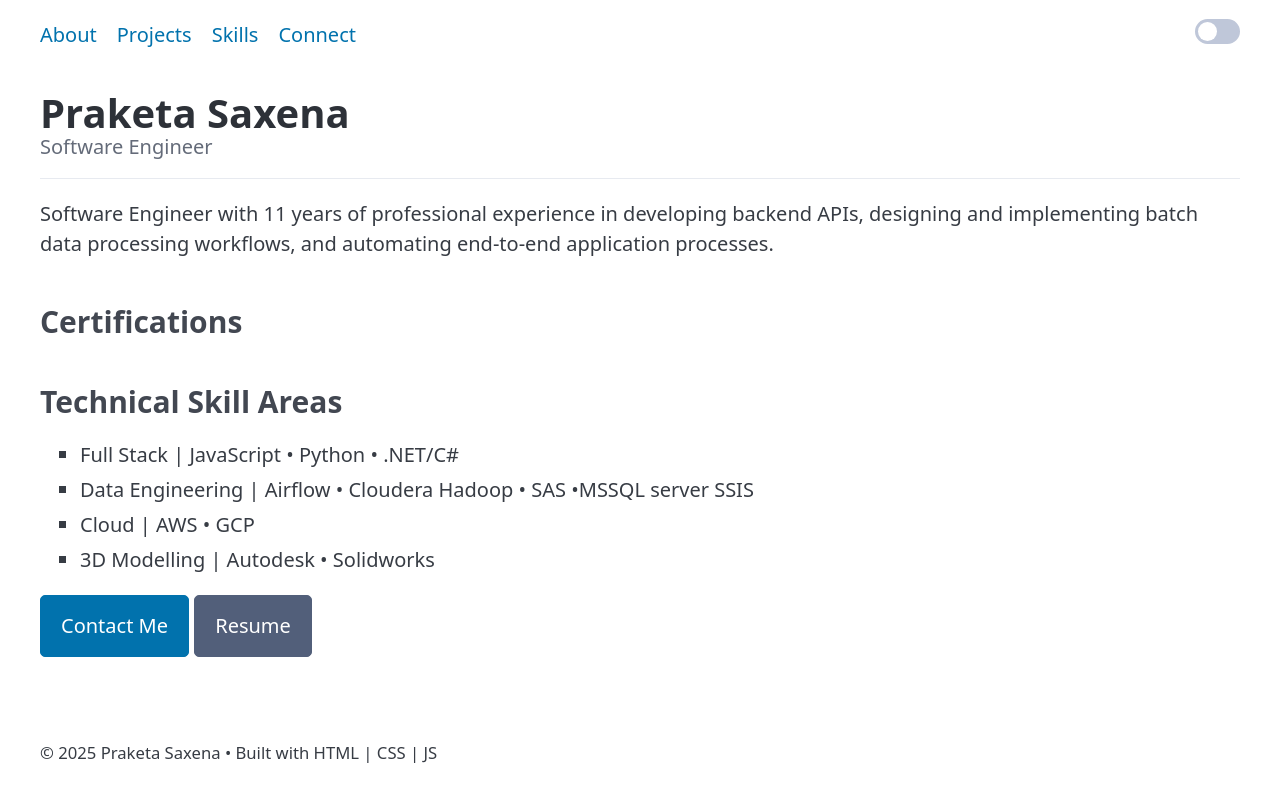
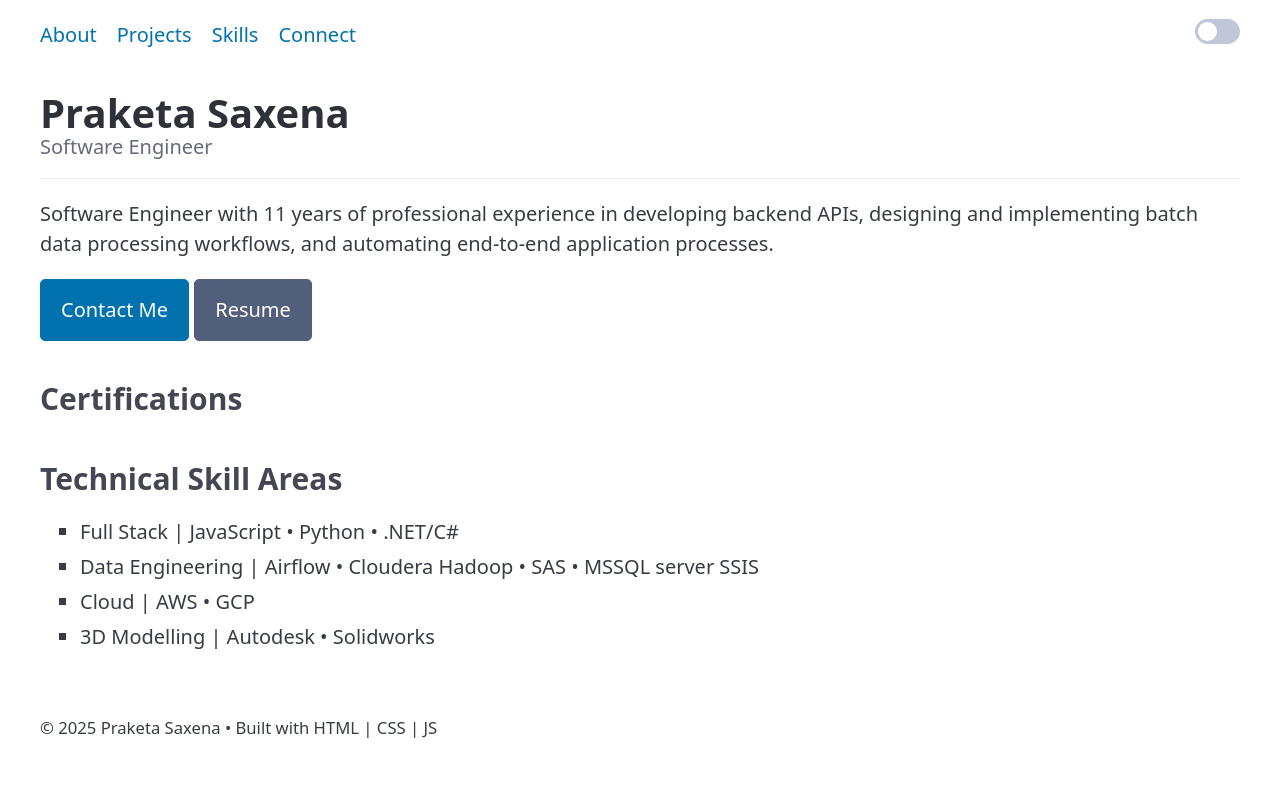
Before and after one commit to kethsaxena/PersonalPortfolio_Website, a website: page index.html in a window 1280 px wide. Drawn offline with nearby package versions, Linux system fonts and the light colour scheme; a script that the page names is missing.

Commit message:
removing bulk from  header class

```diff
--- a/index.html
+++ b/index.html
@@ -40,7 +40,12 @@
       </hgroup>
       <hr>
       <p>Software Engineer with 11 years of professional experience in developing backend APIs, designing and implementing batch data processing workflows, and automating end-to-end application processes.</p>
-      <h3>Certifications</h3>
+      <a href="" role="button">Contact Me</a>
+      <a href="" role="button" class="secondary">Resume</a>
+    </header>
+    <main class="container">
+      <div id="app">
+        <h3>Certifications</h3>
       <ul>
         <div data-iframe-width="150" data-iframe-height="270" data-share-badge-id="377759d7-a174-44db-b4b0-c6f8624aa7e7" data-share-badge-host="https://www.credly.com"></div><script type="text/javascript" async src="//cdn.credly.com/assets/utilities/embed.js"></script>
         <div data-iframe-width="150" data-iframe-height="270" data-share-badge-id="87f160da-1b70-4618-a982-fedd7a622adf" data-share-badge-host="https://www.credly.com"></div><script type="text/javascript" async src="//cdn.credly.com/assets/utilities/embed.js"></script>
@@ -48,15 +53,11 @@
       <h3>Technical Skill Areas</h3>
       <ul>
         <li>Full Stack | JavaScript • Python • .NET/C#</li>
-        <li>Data Engineering | Airflow • Cloudera Hadoop • SAS •MSSQL server SSIS</li>
+        <li>Data Engineering | Airflow • Cloudera Hadoop • SAS • MSSQL server SSIS</li>
         <li>Cloud | AWS  •  GCP </li>
         <li>3D Modelling | Autodesk • Solidworks</li>
       </ul>
-      <a href="" role="button">Contact Me</a>
-      <a href="" role="button" class="secondary">Resume</a>
-    </header>
-    <main class="container">
-      <div id="app"></div>
+      </div>
     </main>
     <!-- Footer -->
     <footer class="container neog-footer">
```
